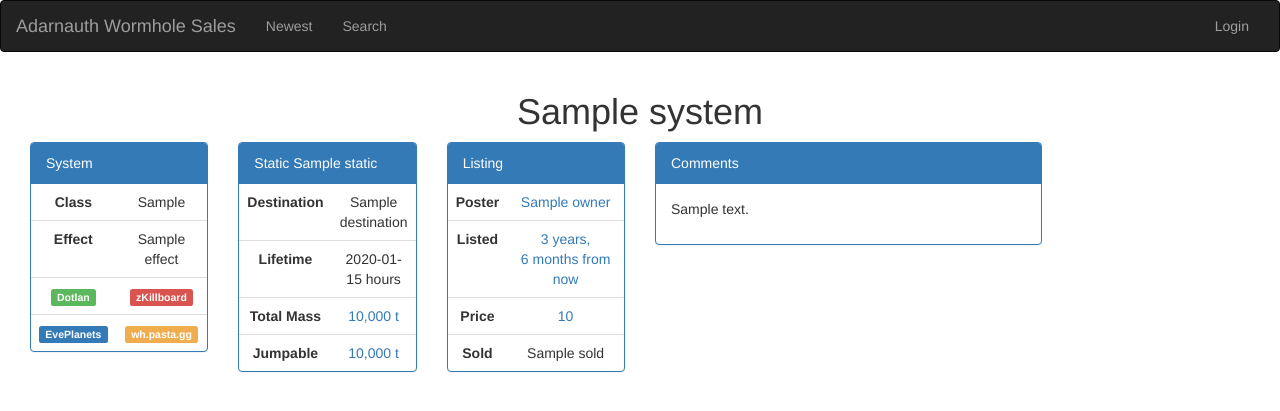
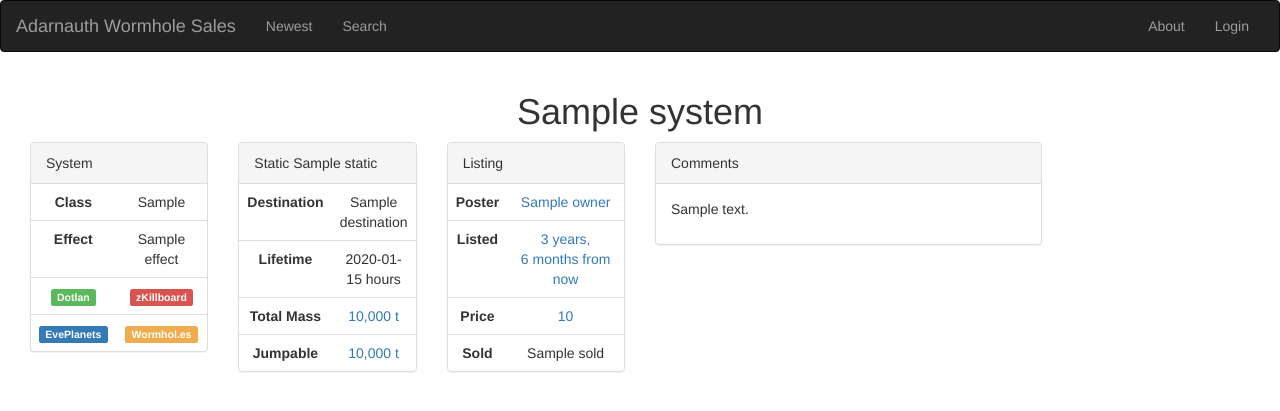
Before and after one commit to Adarnof/adarnauth-whsales, a Django app: template whsales/templates/single_listing.html in a window 1280 px wide. Shown: the top 411 px of the page. Run offline with Django 3.2, Linux system fonts and the light colour scheme; the template is opened without the code that fills it: most values are stand-ins (such as "Sample title", 1, 10 or a date in 2020); some libraries are stand-ins or nearby versions.

Commit message:
Design tweaks and corrections from deployment test

```diff
--- a/requirements.txt
+++ b/requirements.txt
@@ -3,3 +3,4 @@ git+https://github.com/adarnof/adarnauth-eve-sso
 django_extras
 requests
 django-bootstrap-form
+django-bootstrap-pagination
--- a/whsales/forms.py
+++ b/whsales/forms.py
@@ -12,7 +12,7 @@ class ListingAddForm(forms.ModelForm):
     system_id = forms.CharField(max_length=10, widget=forms.HiddenInput())
 
 class ListingSearchForm(forms.Form):
-    wormhole_class = forms.IntegerField(min_value=1, max_value=16, required=False)
+    wormhole_class = forms.IntegerField(min_value=1, max_value=43, required=False)
     system_name = forms.CharField(max_length=10, required=False)
     effect = forms.ModelChoiceField(required=False, queryset=Effect.objects.all())
     statics = forms.ModelMultipleChoiceField(required=False, queryset=Wormhole.objects.all())
--- a/whsales/templates/base.html
+++ b/whsales/templates/base.html
@@ -24,11 +24,11 @@
             text-decoration: none;
         }
         .longtext {
-           -webkit-hyphens: auto;
-           -moz-hyphens: auto;
-           -ms-hyphens: auto;
-           hyphens: auto;
-           word-wrap: break-word;
+            -webkit-hyphens: auto;
+            -moz-hyphens: auto;
+            -ms-hyphens: auto;
+            hyphens: auto;
+            word-wrap: break-word;
         }
     </style>
 
@@ -58,6 +58,10 @@
                         <li><a href="{% url 'search' %}">Search</a></li>
                     </ul>
                     <ul class="nav navbar-nav navbar-right">
+                        <li><a href="{% url 'about' %}">About</a></li>
+                        {% if user.is_staff %}
+                            <li><a href="{% url 'admin:index' %}">Admin</a></li>
+                        {% endif %}
                         {% if user.is_authenticated %}
                             <li><a href="{% url 'logout' %}">Logout</a></li>
                         {% else %}
--- a/whsales/templates/listings_list.html
+++ b/whsales/templates/listings_list.html
@@ -27,7 +27,7 @@
                             </td>
                             <td class="text-center"><a class="nodecoration" href="#" data-toggle="tooltip" data-placement="top" title="{{ listing.price|intcomma }} ISK">{{ listing.price|intword }}</a></td>
                             <td class="text-center">
-                                <a class="btn btn-info" type="button" href="{% url 'listing_view' listing.pk %}" title="View">
+                                <a class="btn btn-success" type="button" href="{% url 'listing_view' listing.pk %}" title="View">
                                     <span class="glyphicon glyphicon-eye-open"></span>
                                 </a>
                             </td>
--- a/whsales/templates/listings_panel.html
+++ b/whsales/templates/listings_panel.html
@@ -4,8 +4,8 @@
     <div class="container-fluid">
         {% for listing in page_obj.object_list %}
             <div class="col-md-2">
-                <div class="panel panel-primary">
-                    <div class="panel-heading">{{ listing.system }}</div>
+                <div class="panel panel-default">
+                    <div class="panel-heading"><h4 class="text-center">{{ listing.system }}</h4></div>
                     <table class="table">
                         <tr>
                             <th class="text-center">Class</th>
--- a/whsales/templates/single_listing.html
+++ b/whsales/templates/single_listing.html
@@ -6,7 +6,7 @@
             <h1>{{ listing.system }}</h1>
         </div>
         <div class="col-md-2">
-            <div class="panel panel-primary">
+            <div class="panel panel-default">
                 <div class="panel-heading">System</div>
                 <table class="table">
                     <tr>
@@ -30,7 +30,7 @@
                             <a class="label label-primary" type="button" href="http://eveplanets.com/eve/system/index/?show={{ listing.system }}">EvePlanets</a>
                         </td>
                         <td class="text-center">
-                            <a class="label label-warning" type="button" href="#">wh.pasta.gg</a>
+                            <a class="label label-warning" type="button" href="http://wh.pasta.gg/{{ listing.system }}">Wormhol.es</a>
                         </td>
                     </tr>
                 </table>
@@ -38,7 +38,7 @@
         </div>
         {% for static in listing.system.statics.all %}
             <div class="col-md-2">
-                <div class="panel panel-primary">
+                <div class="panel panel-default">
                     <div class="panel-heading">Static {{ static.name }}</div>
                     <table class="table">
                         <tr>
@@ -70,7 +70,7 @@
             </div>
         {% endfor %}
         <div class="col-md-2">
-            <div class="panel panel-primary">
+            <div class="panel panel-default">
                 <div class="panel-heading">Listing</div>
                 <table class="table">
                     <tr>
@@ -114,7 +114,7 @@
             </div>
         </div>
         <div class="col-md-4">
-            <div class="panel panel-primary">
+            <div class="panel panel-default">
                 <div class="panel-heading">Comments</div>
                 <div class="panel-body longtext">{{ listing.notes|linebreaks }}</div>
             </div>
--- a/whsales/urls.py
+++ b/whsales/urls.py
@@ -30,5 +30,6 @@ urlpatterns = [
     url(r'^sold$', views.listings_sold, name='listings_sold'),
     url(r'^post$', views.post_listing, name='add_listing'),
     url(r'^search$', views.search, name='search'),
+    url(r'^about$', views.about, name='about'),
     url(r'^eve_sso/', include('eve_sso.urls')),
 ]
--- a/whsales/views.py
+++ b/whsales/views.py
@@ -127,3 +127,6 @@ def search(request):
     else:
         form = ListingSearchForm()
     return render(request, 'form.html', context={'form': form})
+
+def about(request):
+    return render(request, 'about.html')
```
Also changed, not shown: whsales/admin.py (+10 -3 lines), whsales/templates/about.html (added, +45 -0 lines), 1 other file.
